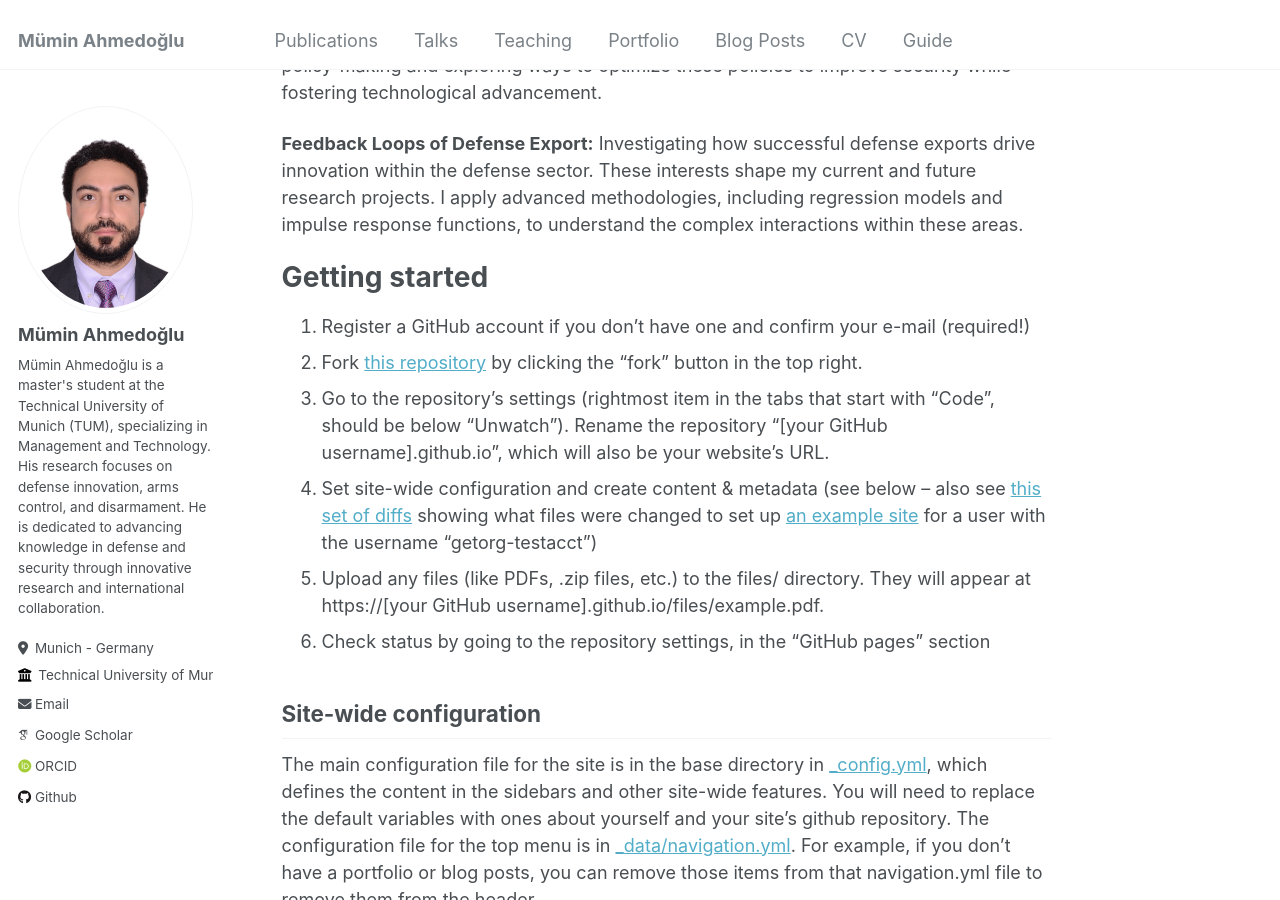
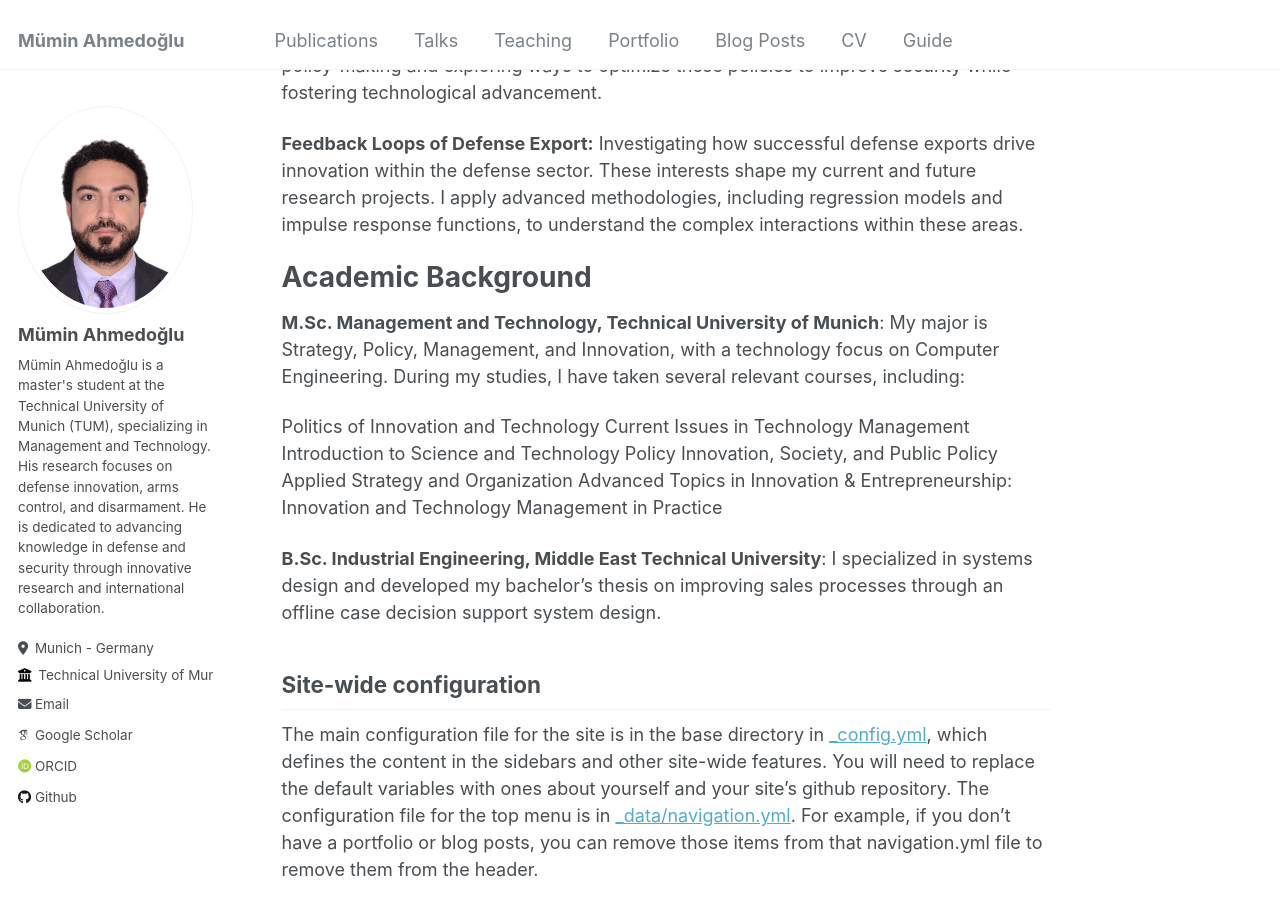
Before and after one commit to ahmedoglu/ahmedoglu.github.io, a Jekyll site: the page built from _pages/about.md, in a window 1280 px wide and 900 px high, scrolled down 1590 px. Built offline with Jekyll 4.4.1, drawn with Linux system fonts in a browser that asks for light colours; some web fonts are replaced.

Commit message:
Update about.md

```diff
--- a/_pages/about.md
+++ b/_pages/about.md
@@ -36,14 +36,18 @@ My research interests encompass a broad range of topics within the fields of inn
 **Feedback Loops of Defense Export:** Investigating how successful defense exports drive innovation within the defense sector.
 These interests shape my current and future research projects. I apply advanced methodologies, including regression models and impulse response functions, to understand the complex interactions within these areas.
 
-Getting started
+Academic Background
 ======
-1. Register a GitHub account if you don't have one and confirm your e-mail (required!)
-1. Fork [this repository](https://github.com/academicpages/academicpages.github.io) by clicking the "fork" button in the top right.
-1. Go to the repository's settings (rightmost item in the tabs that start with "Code", should be below "Unwatch"). Rename the repository "[your GitHub username].github.io", which will also be your website's URL.
-1. Set site-wide configuration and create content & metadata (see below -- also see [this set of diffs](http://archive.is/3TPas) showing what files were changed to set up [an example site](https://getorg-testacct.github.io) for a user with the username "getorg-testacct")
-1. Upload any files (like PDFs, .zip files, etc.) to the files/ directory. They will appear at https://[your GitHub username].github.io/files/example.pdf.
-1. Check status by going to the repository settings, in the "GitHub pages" section
+**M.Sc. Management and Technology, Technical University of Munich**: My major is Strategy, Policy, Management, and Innovation, with a technology focus on Computer Engineering. During my studies, I have taken several relevant courses, including:
+
+Politics of Innovation and Technology
+Current Issues in Technology Management
+Introduction to Science and Technology Policy
+Innovation, Society, and Public Policy
+Applied Strategy and Organization
+Advanced Topics in Innovation & Entrepreneurship: Innovation and Technology Management in Practice
+
+**B.Sc. Industrial Engineering, Middle East Technical University**: I specialized in systems design and developed my bachelor's thesis on improving sales processes through an offline case decision support system design.
 
 Site-wide configuration
 ------
```
